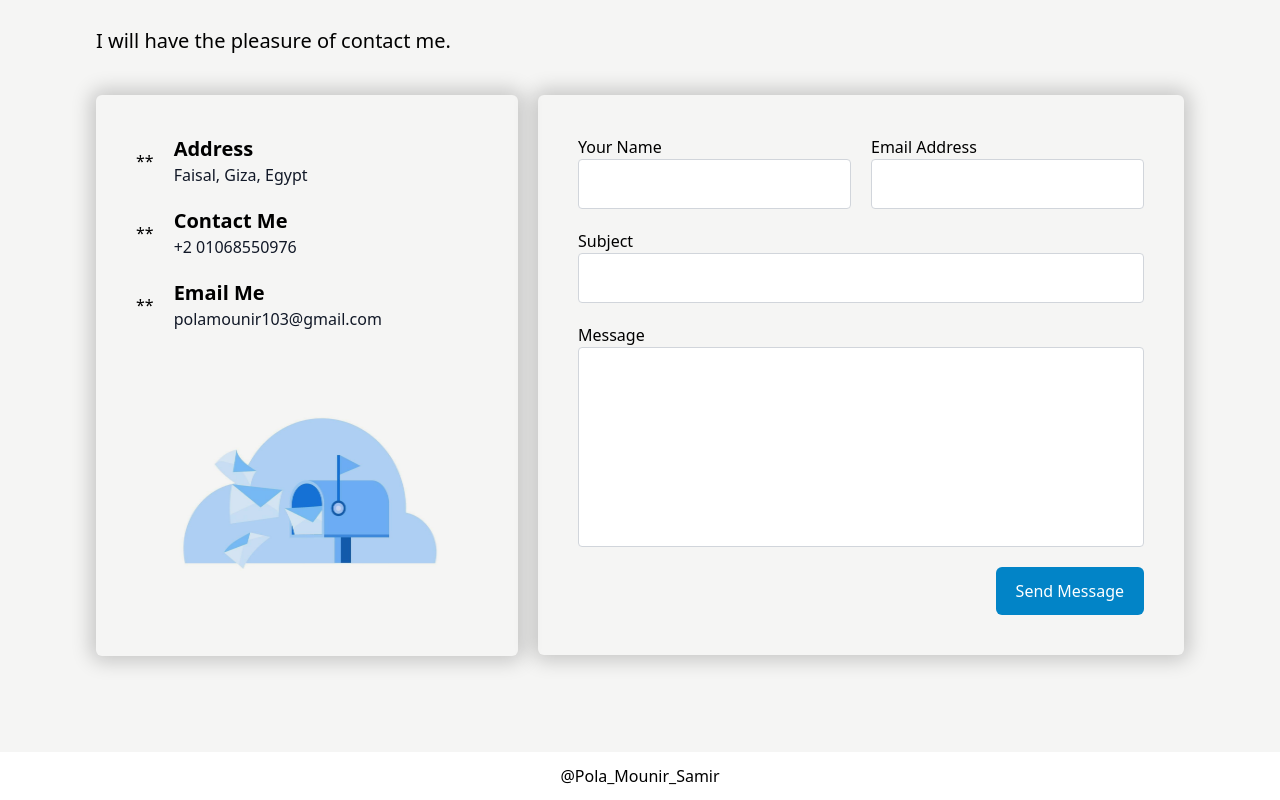
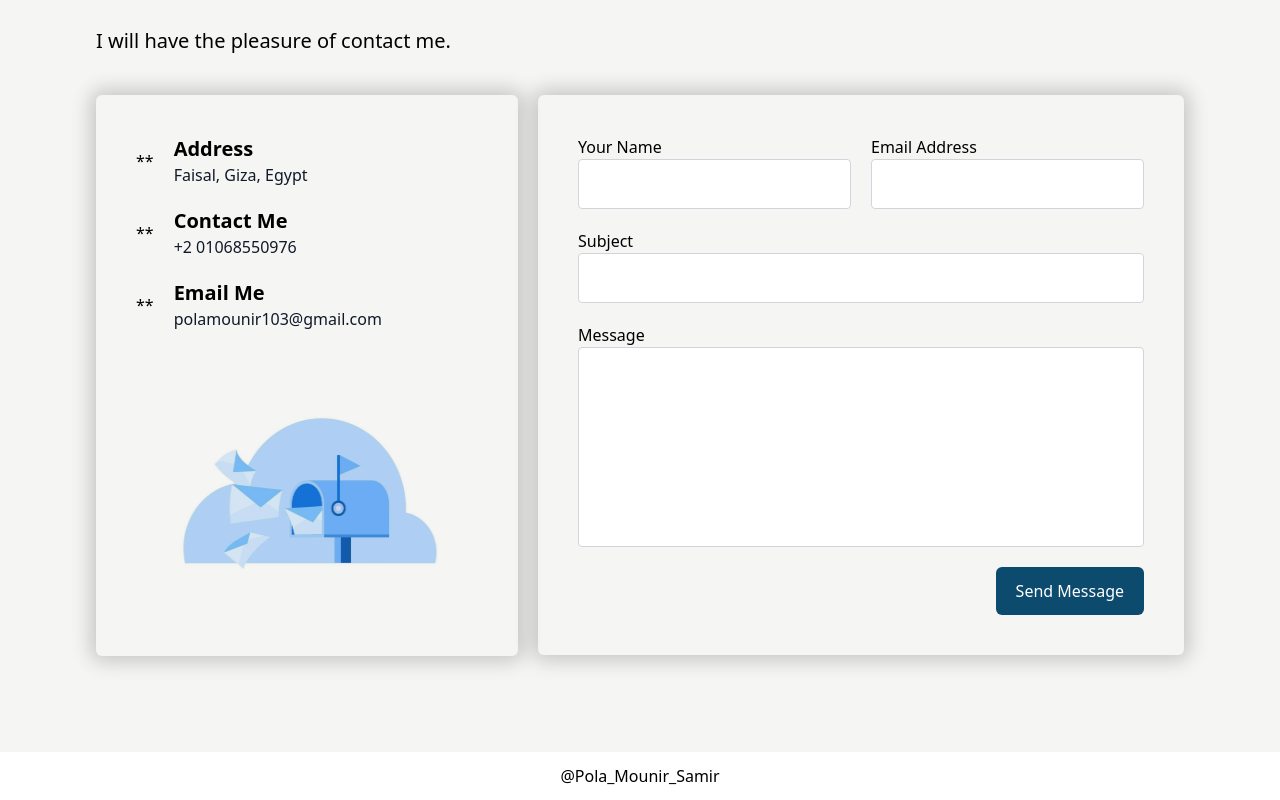
Before and after one commit to polamounir103/portfolio, a React (Vite) app: page / in a window 1280 px wide. Shown: the part 4484-5284 px from the top of the page. Built offline with nearby package versions, Linux system fonts and the light colour scheme.

Commit message:
update Contact SECTION

```diff
--- a/src/components/Contact.jsx
+++ b/src/components/Contact.jsx
@@ -38,7 +38,7 @@ export default function Contact() {
             </div>
             <div>
               <div className="flex items-center justify-center">
-                <img src={mailImg} alt="mail" className="mail-img h-60 " />
+                <img src={mailImg} alt="mail" className="mail-img h-60 aspect-video" />
               </div>
             </div>
           </div>
--- a/src/components/ContactForm.jsx
+++ b/src/components/ContactForm.jsx
@@ -46,7 +46,7 @@ function ContactForm() {
         <div className="flex justify-end gap-3">
           <button
             type="submit"
-            className="py-3 px-5 bg-sky-600 text-white rounded-md hover:bg-sky-500 transition duration-300"
+            className="py-3 px-5 bg-sky-900 text-white rounded-md hover:bg-sky-700 transition duration-300"
           >
             Send Message
           </button>
```
